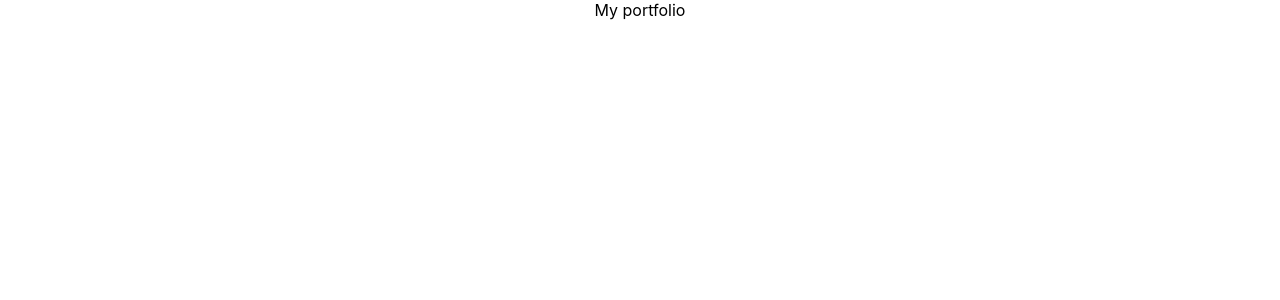
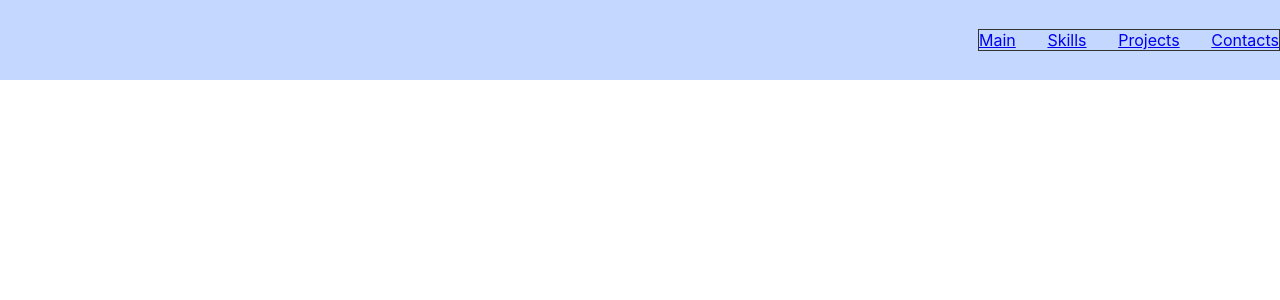
Before and after one commit to paraslov/my_portfolio, a React (Create React App) app: page / in a window 1280 px wide. Shown: the top 300 px of the page. Built offline with nearby package versions, Linux system fonts and the light colour scheme.

Commit message:
Added Header and Navbar component structure.

```diff
--- a/src/App.css
+++ b/src/App.css
@@ -1,3 +1,3 @@
 .App {
-  text-align: center;
+
 }
--- a/src/App.tsx
+++ b/src/App.tsx
@@ -1,10 +1,11 @@
 import React from 'react'
 import './App.css'
+import {Header} from './components/Header/Header';
 
-function App() {
+const App = () => {
   return (
     <div className="App">
-      My portfolio
+      <Header />
     </div>
   );
 }
--- /dev/null
+++ b/src/components/Header/Header.module.css
@@ -0,0 +1,7 @@
+.header {
+    height: 80px;
+    background-color: #c3d7ff;
+    display: flex;
+    justify-content: flex-end;
+    align-items: center;
+}
--- /dev/null
+++ b/src/components/Header/Header.tsx
@@ -0,0 +1,12 @@
+import React from 'react'
+import {Navbar} from '../Navbar/Navbar';
+import s from './Header.module.css'
+
+
+export const Header = () => {
+    return (
+        <div className={s.header}>
+            <Navbar />
+        </div>
+    )
+}
--- /dev/null
+++ b/src/components/Navbar/Navbar.module.css
@@ -0,0 +1,6 @@
+.navbar {
+    border: 1px solid #333;
+    width: 300px;
+    display: flex;
+    justify-content: space-between;
+}
--- /dev/null
+++ b/src/components/Navbar/Navbar.tsx
@@ -0,0 +1,14 @@
+import React from 'react'
+import s from './Navbar.module.css'
+
+
+export const Navbar = () => {
+    return (
+        <div className={s.navbar}>
+            <a href="#">Main</a>
+            <a href="#">Skills</a>
+            <a href="#">Projects</a>
+            <a href="#">Contacts</a>
+        </div>
+    )
+}
```
